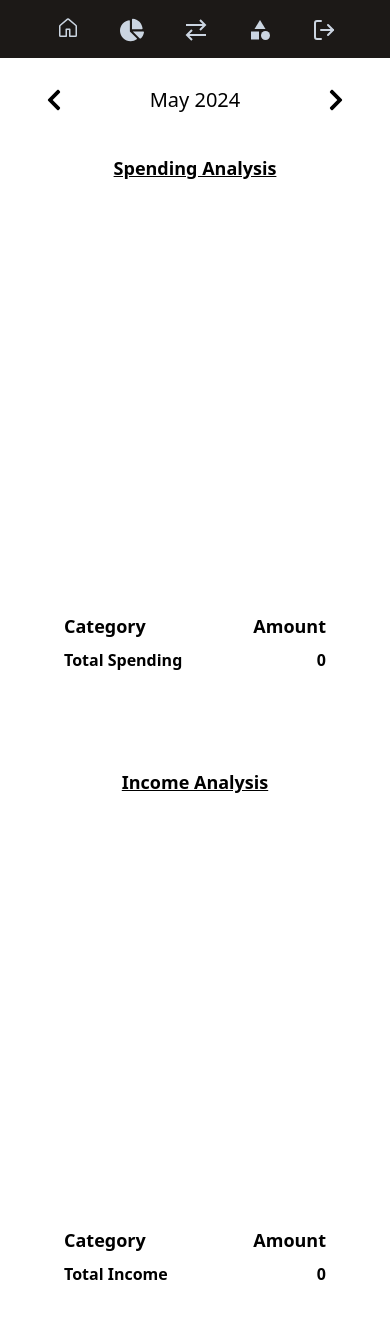
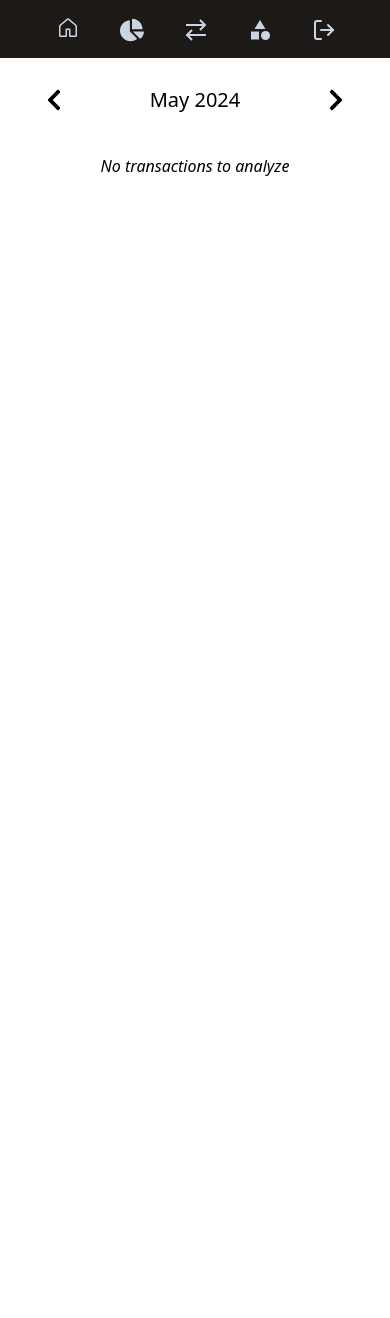
Before and after one commit to raziweb/expense-manager, a React (Create React App) app: page /analysis in a window 390 px wide. Shown: the top 1318 px of the page. After the commit the page ends 844 px from the top, so only its background shows below. Built offline with nearby package versions, Linux system fonts and the light colour scheme.

Commit message:
Minor UI changes

```diff
--- a/src/context/transactions.js
+++ b/src/context/transactions.js
@@ -34,16 +34,28 @@ function TransactionProvider({ children }) {
       navigate("/login");
     }
 
-    setCategories([
-      { id: 1, type: "expense", name: "entertainment" },
-      { id: 2, type: "expense", name: "utilities" },
-      { id: 3, type: "expense", name: "rent" },
-      { id: 4, type: "expense", name: "food and dining" },
-      { id: 5, type: "expense", name: "transport" },
-      { id: 6, type: "income", name: "salary" },
-      { id: 7, type: "income", name: "freelancing" },
-      { id: 8, type: "income", name: "others" },
-    ]);
+    // setCategories([
+    //   { id: 1, type: "expense", name: "entertainment" },
+    //   { id: 2, type: "expense", name: "utilities" },
+    //   { id: 3, type: "expense", name: "rent" },
+    //   { id: 4, type: "expense", name: "food and dining" },
+    //   { id: 5, type: "expense", name: "transport" },
+    //   { id: 6, type: "income", name: "salary" },
+    //   { id: 7, type: "income", name: "freelancing" },
+    //   { id: 8, type: "income", name: "others" },
+    // ]);
+
+    try {
+      const response = await axios.get(
+        "http://localhost:8080/category",
+        authHeader
+      );
+      setCategories(response.data);
+      console.log("fetch Categories triggered");
+    } catch (e) {
+      console.log("cannot fetch Categories");
+      navigate("/login");
+    }
 
     setDisplayedDate(new Date());
   };
--- a/src/pages/HomePage.js
+++ b/src/pages/HomePage.js
@@ -6,12 +6,15 @@ import TransactionContext from "../context/transactions";
 import TransactionList from "../components/TransactionList";
 import Navbar from "../components/Navbar";
 import { UserContext } from "../context/user";
+import { useNavigate } from "react-router-dom";
 
 function HomePage() {
   const [showTransactionModal, setShowTransactionModal] = useState(false);
 
   const { fetchTransactions, transactions } = useContext(TransactionContext);
   const { setUser } = useContext(UserContext);
+
+  const navigate = useNavigate();
 
   useEffect(() => {
     const user = JSON.parse(localStorage.getItem("user"));
@@ -53,7 +56,7 @@ function HomePage() {
         <div className="mt-2 flex justify-center">
           <div className="w-full md:w-3/4 lg:w-1/2 mx-2 flex flex-row justify-between">
             <div className="text-md lg:text-lg">This month</div>
-            <div className="text-blue-500 underline cursor-pointer text-md lg:text-lg">
+            <div onClick={() => {navigate('/transactions')}} className="text-blue-500 underline cursor-pointer text-md lg:text-lg">
               see all
             </div>
           </div>
--- a/src/pages/SpendingAnalysis.js
+++ b/src/pages/SpendingAnalysis.js
@@ -7,8 +7,13 @@ import { FaChevronLeft, FaChevronRight } from "react-icons/fa";
 function SpendingAnalysis() {
   // const [displayedDate, setDisplayedDate] = useState(new Date());
 
-  const { transactions, fetchTransactionsForGivenMonth, displayedDate, previousMonth, nextMonth } =
-    useContext(TransactionContext);
+  const {
+    transactions,
+    fetchTransactionsForGivenMonth,
+    displayedDate,
+    previousMonth,
+    nextMonth,
+  } = useContext(TransactionContext);
 
   const expenseData = transactions
     .filter((transaction) => {
@@ -39,6 +44,8 @@ function SpendingAnalysis() {
     totalExpense += expense.amount;
   });
 
+  const showExpenseAnalysis = totalExpense ? true : false;
+
   const incomeData = transactions
     .filter((transaction) => {
       return transaction.category.type === "income";
@@ -67,6 +74,8 @@ function SpendingAnalysis() {
   groupedIncomeData.forEach((income) => {
     totalIncome += income.amount;
   });
+
+  const showIncomeAnalysis = totalIncome ? true : false;
 
   // const previousMonth = () => {
   //   const previousMonthDate = new Date(displayedDate);
@@ -111,7 +120,9 @@ function SpendingAnalysis() {
       <div className="flex justify-center my-4">
         <div className="flex justify-around w-full md:w-3/4">
           <FaChevronLeft
-            onClick={() => {previousMonth()}}
+            onClick={() => {
+              previousMonth();
+            }}
             className="text-2xl my-auto cursor-pointer"
           />
           <p className="text-xl">
@@ -119,22 +130,34 @@ function SpendingAnalysis() {
             {displayedDate.getFullYear()}
           </p>
           <FaChevronRight
-            onClick={() => {nextMonth()}}
+            onClick={() => {
+              nextMonth();
+            }}
             className="text-2xl my-auto cursor-pointer"
           />
         </div>
       </div>
 
-      <div className="flex justify-center">
+      {/* <div className="flex justify-center">
         <p className="text-lg font-semibold mt-6 underline underline-offset-1">
           Spending Analysis
         </p>
-      </div>
+      </div> */}
 
-      <div className="flex justify-center">
+      {showExpenseAnalysis === false && showIncomeAnalysis === false && (
+        <div className="flex justify-center">
+          <div className="mt-6 italic">No transactions to analyze</div>
+        </div>
+      )}
+
+      <div
+        className={`${
+          showExpenseAnalysis ? "block" : "hidden"
+        } flex justify-center`}
+      >
         <div className="flex flex-col md:flex-row md:justify-around w-full md:w-3/4 mt-4">
           <div className="w-full md:w-1/2">
-            <ResponsiveContainer width="100%" height={350}>
+            <ResponsiveContainer width="100%" height={250}>
               <PieChart>
                 <Pie
                   dataKey="amount"
@@ -150,7 +173,7 @@ function SpendingAnalysis() {
               </PieChart>
             </ResponsiveContainer>
           </div>
-          <div className="flex-col w-full md:w-1/2 py-16">
+          <div className="flex-col w-full md:w-1/2 py-8">
             <div className="flex justify-between px-16 mb-2">
               <p className="text-lg font-bold">Category</p>
               <p className="text-lg font-bold">Amount</p>
@@ -164,16 +187,20 @@ function SpendingAnalysis() {
         </div>
       </div>
 
-      <div className="flex justify-center">
+      {/* <div className="flex justify-center">
         <p className="text-lg font-semibold mt-6 underline underline-offset-1">
           Income Analysis
         </p>
-      </div>
+      </div> */}
 
-      <div className="flex justify-center">
+      <div
+        className={`${
+          showIncomeAnalysis ? "block" : "hidden"
+        } flex justify-center`}
+      >
         <div className="flex flex-col md:flex-row md:justify-around w-full md:w-3/4 mt-4">
           <div className="w-full md:w-1/2">
-            <ResponsiveContainer width="100%" height={350}>
+            <ResponsiveContainer width="100%" height={250}>
               <PieChart>
                 <Pie
                   dataKey="amount"
@@ -189,7 +216,7 @@ function SpendingAnalysis() {
               </PieChart>
             </ResponsiveContainer>
           </div>
-          <div className="flex-col w-full md:w-1/2 py-16">
+          <div className="flex-col w-full md:w-1/2 py-8">
             <div className="flex justify-between px-16 mb-2">
               <p className="text-lg font-bold">Category</p>
               <p className="text-lg font-bold">Amount</p>
--- a/src/pages/TransactionsPage.js
+++ b/src/pages/TransactionsPage.js
@@ -3,12 +3,17 @@ import { FaChevronLeft, FaChevronRight } from "react-icons/fa";
 import TransactionContext from "../context/transactions";
 import Navbar from "../components/Navbar";
 import TransactionList from "../components/TransactionList";
+import { useNavigate } from "react-router-dom";
 
 function TransactionsPage() {
   // const [displayedDate, setDisplayedDate] = useState(new Date());
 
   const { transactions, fetchTransactionsForGivenMonth, displayedDate, previousMonth, nextMonth } =
     useContext(TransactionContext);
+
+  const navigate = useNavigate();
+
+  const noData = (transactions.length === 0)?true:false;
 
   // const previousMonth = () => {
   //   const previousMonthDate = new Date(displayedDate);
@@ -52,8 +57,20 @@ function TransactionsPage() {
           />
         </div>
       </div>
-      <div className="flex justify-center mt-4">
-        <p className="w-full md:w-1/2 mx-2 font-semibold">All Transactions</p>
+
+      {noData && (
+        <div className="flex justify-center">
+          <div className="mt-6 italic">No transactions for this month</div>
+        </div>
+      )}
+
+      <div className={`${(noData)?"hidden":"block"} flex justify-center mt-4`}>
+        <div className="w-full md:w-3/4 lg:w-1/2 mx-2 flex justify-between">
+          <p className="font-semibold">All Transactions</p>
+          <p onClick={() => {navigate('/analysis')}} className="text-blue-500 underline cursor-pointer">Analysis</p>
+        </div>
+        {/* <p className="w-full md:w-1/2 mx-2 font-semibold">All Transactions</p>
+        <p>Analysis</p> */}
       </div>
 
       <div>
```
